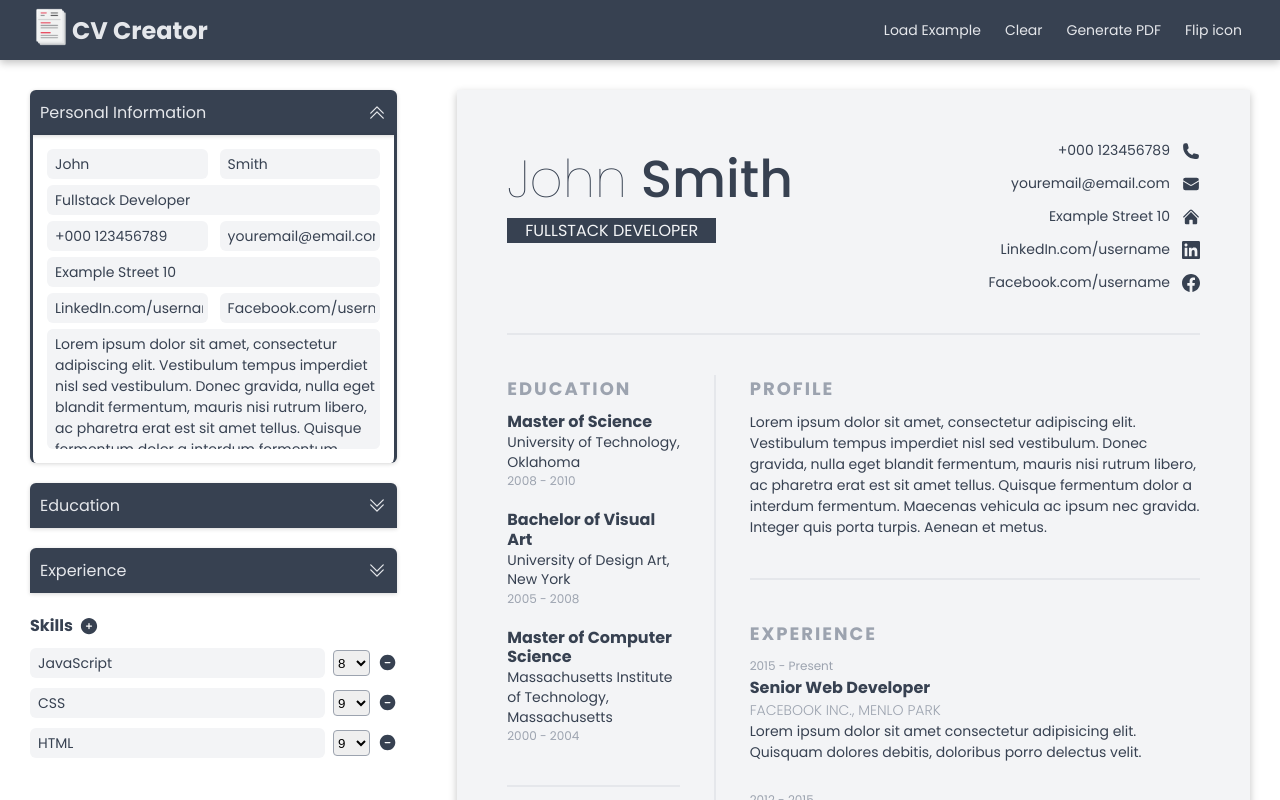
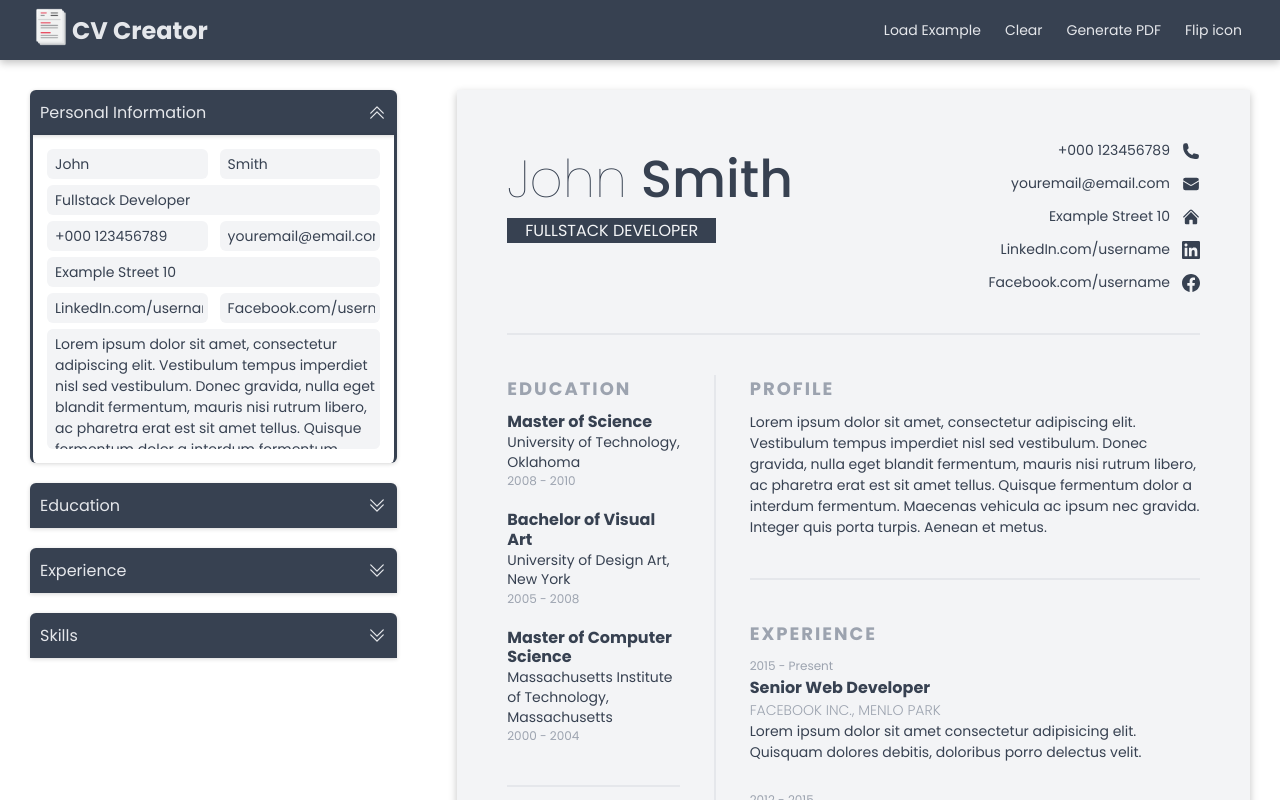
Before and after one commit to GDimitroff/cv-creator, a React (Create React App) app: page / in a window 1280 px wide. Shown: the top 800 px of the page. Built offline with nearby package versions, Linux system fonts and the light colour scheme.

Commit message:
Refactor skills section

```diff
--- a/src/components/CVForm/Education.js
+++ b/src/components/CVForm/Education.js
@@ -18,9 +18,9 @@ const Education = () => {
     });
   };
 
-  function handleToggleSection() {
+  const handleToggleSection = () => {
     setIsShown((prevIsShown) => !prevIsShown);
-  }
+  };
 
   const educationList = education.map((edu) => {
     return <EducationForm education={edu} key={edu.id} />;
--- a/src/components/CVForm/Experience.js
+++ b/src/components/CVForm/Experience.js
@@ -18,9 +18,9 @@ const Experience = () => {
     });
   };
 
-  function handleToggleSection() {
+  const handleToggleSection = () => {
     setIsShown((prevIsShown) => !prevIsShown);
-  }
+  };
 
   const experienceList = experience.map((exp) => {
     return <ExperienceForm experience={exp} key={exp.id} />;
--- a/src/components/CVForm/GeneralInfo.js
+++ b/src/components/CVForm/GeneralInfo.js
@@ -23,9 +23,9 @@ const GeneralInfo = () => {
     });
   }
 
-  function handleToggleSection() {
+  const handleToggleSection = () => {
     setIsShown((prevIsShown) => !prevIsShown);
-  }
+  };
 
   return (
     <div>
--- a/src/components/CVForm/Skills.js
+++ b/src/components/CVForm/Skills.js
@@ -1,10 +1,15 @@
+import { useState } from 'react';
 import { useCV, useCVDispatch } from '../../contexts/CVContext';
 import { PlusCircleIcon } from '@heroicons/react/24/solid';
 
+import SectionHeader from './SectionHeader';
+import SectionWrapper from '../UI/SectionWrapper';
+import InputFieldsWrapper from '../UI/InputFieldsWrapper';
 import Skill from './Skill';
 import classes from './Skills.module.css';
 
 const Skills = () => {
+  const [isShown, setIsShown] = useState(false);
   const { skills } = useCV();
   const dispatch = useCVDispatch();
 
@@ -18,13 +23,23 @@ const Skills = () => {
     });
   };
 
+  const handleToggleSection = () => {
+    setIsShown((prevIsShown) => !prevIsShown);
+  };
+
   return (
     <div>
-      <header className={classes.header}>
-        <h3>Skills</h3>
-        <PlusCircleIcon onClick={handleAddNewSkill} className={classes.add} />
-      </header>
-      <ul className={classes.skills}>{skillsList}</ul>
+      <SectionHeader
+        text="Skills"
+        onToggleSection={handleToggleSection}
+        isShown={isShown}
+      />
+      {isShown && (
+        <SectionWrapper>
+          <PlusCircleIcon onClick={handleAddNewSkill} className={classes.add} />
+          <InputFieldsWrapper>{skillsList}</InputFieldsWrapper>
+        </SectionWrapper>
+      )}
     </div>
   );
 };
--- a/src/components/CVForm/Skills.module.css
+++ b/src/components/CVForm/Skills.module.css
@@ -1,23 +1,5 @@
-.header {
-  display: flex;
-  align-items: center;
-  gap: 6px;
-  margin-top: 2rem;
-  margin-bottom: 1rem;
-}
-
-.header h3 {
-  font-size: 1.6rem;
-}
-
-.skills {
-  display: flex;
-  flex-direction: column;
-  gap: 10px;
-}
-
 .add {
-  width: 20px;
+  width: 32px;
   color: var(--primary-dark);
   cursor: pointer;
   transition: 0.2s ease-in-out;
```
